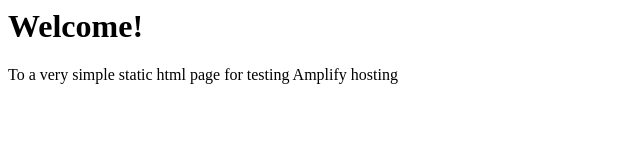
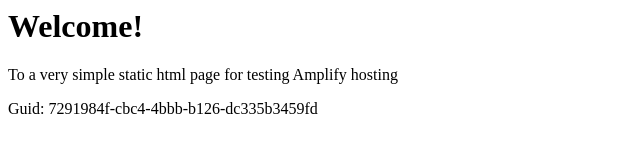
Before and after one commit to aws-aemilia-pdx/Github-PR-Commit-Integration-Test-DoNotTouch-Gith-P5X5MO5I-v1-prod-us-west-2, a website: page src/index.html in a window 1280 px wide. Shown: the whole page, without its empty margins (0-640 px from the left). Drawn offline with Linux system fonts and the light colour scheme.

Commit message:
commit from integ tests

```diff
--- a/src/index.html
+++ b/src/index.html
@@ -1,3 +1,5 @@
+
+
 <html lang="en">
 
 <head>
@@ -10,6 +12,6 @@
 <body>
     <h1>Welcome!</h1>
     <p>To a very simple static html page for testing Amplify hosting</p>
-</body>
+    <p>Guid: 7291984f-cbc4-4bbb-b126-dc335b3459fd</p></body>
 
 </html>
```
